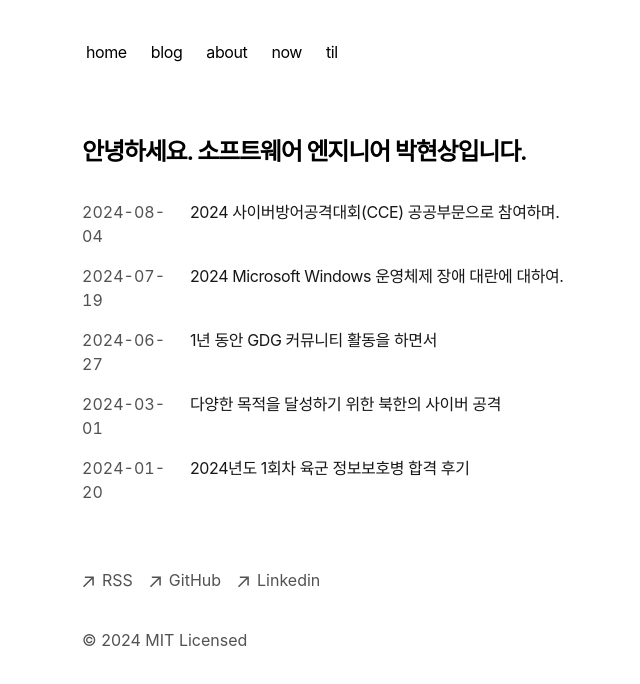
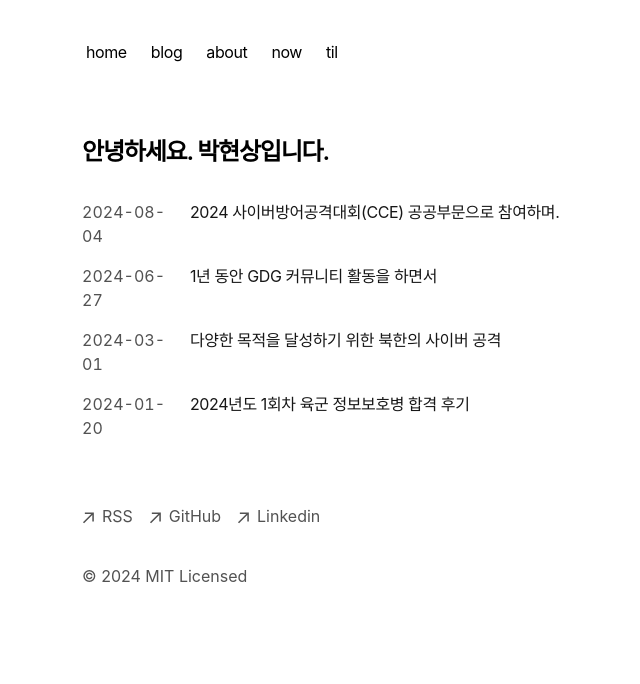
Before and after one commit to Dev-HyunSang/blog, a Next.js app: page / in a window 1280 px wide. Shown: the top 684 px of the page, without its empty margins (270-910 px from the left). Built offline with nearby package versions, Linux system fonts and the light colour scheme.

Commit message:
update my blog

```diff
--- a/app/about/page.tsx
+++ b/app/about/page.tsx
@@ -6,7 +6,7 @@ export const metadata = {
 export default function Page() {
   return (
     <section>
-        <h1 className="mb-8 text-2xl font-semibold">안녕하세요. 소프트웨어 엔지니어 박현상입니다.</h1>
+        <h1 className="mb-8 text-2xl font-semibold">안녕하세요. 박현상입니다.</h1>
         <p className="mb-4">
             {`저는 제가 가지고 있는 기술과 능력을 통해서 다른 사람들을 도와줄 수 있는 사람이 되고 싶습니다.\n좁게는 내 이웃을, 크게는 우리나라를 위해 도움이 될 수 있는 사람이 되고 싶습니다.`}
         </p>
--- a/app/blog/posts/2024-worldwide-microsoft-os-outage.mdx
+++ /dev/null
@@ -1,22 +0,0 @@
----
-title: '2024 Microsoft Windows 운영체제 장애 대란에 대하여.'
-publishedAt: '2024-07-19'
----
-2024.07.19.(금), 갑작스럽게 Microsoft Window OS와 관련된 장애가 발생하여, 세계적으로 많은 문제가 발생하고 있다.
-이번 글에서는 왜 갑작스럽게 문제가 발생하였는지 작성해 보고자 한다.
-
-## 문제 발생
-07.19.(금) 13시 경 크라우드 스트라이크 사의 보안 솔루션과 마이크로소프트 사의 운영체제 윈도우 업데이트 간의 충돌로 인해서 전세계적으로 전산망 마비 및 서비스 장애가 발생하였다.
-
-증상은 Windows 10이 설치된 PC에 블루스크린이 표시된 뒤 임의로 계속해서 재부팅 되는 형태로 나타났다.
-`CSAGENT.SYS` 파일에 문제가 있다는 메시지를 출력하며, 부팅이 되지 않고 있다.
-
-## 원인
-
-크라우드스트라이크 사의 보안 플랫폼인 "팔콘"의 센서 업데이트가 Microsoft Windows와 충돌하면서 문제가 발생하게 되었다.
-
-## 피해
-- 남아프리카공화국 캐피텍 은행의 수많은 고객들이 거래를 하지 못하는 사태를 겪었다.
-    - [Germany's Allianz experiencing major outage; employees can't log on](https://www.xm.com/kr/research/markets/allNews/reuters/germanys-allianz-experiencing-major-outage-employees-cant-log-on-53884307)
-- 독일의 세계적인 금융 서비스 기업인 알리안츠(Allianz AG)의 경우에도 전산망 마비로 인해 직원들이 시스템 로그인을 할 수 없는 사태가 벌어졌다.
-    - [Official Alliaz AG X Account reply](https://x.com/CapitecBankSA/status/1814187038649807237)
--- a/app/now/page.tsx
+++ b/app/now/page.tsx
@@ -23,7 +23,10 @@ export default function Page() {
         <h2 className="mb-4 text-xl font-semibold">다양한 책을 읽고 있습니다.</h2>
         <p>다양한 책들을 읽으면서 개인적인 소양을 기르기 위해서 노력하고 있습니다. 주로 철학과 인문학을 좋아하며 자주 읽고 있습니다.</p>
         <br />
-        <p><b>2024 -</b> 말의 품격(이기주), 슬픔을 공부하는 슬픔(신형철)</p>
+        <p><b>2024 -</b> 말의 품격(이기주), 슬픔을 공부하는 슬픔(신형철), 사랑의 기술(에리히 프롬)</p>
+        <h2 className="mt-3 mb-4 text-xl font-semibold">개인적으로 법학을 공부하고 있습니다.</h2>
+        <p>학부 졸업 이후 로스쿨에 가기 위해서 개인적으로 형법과 민법, 그리고 법학의 기본원리에 대해서 공부하고 있습니다.</p>
+        <p>로스쿨 입학에 필요한 법학적성시험(LEET)를 준비하고 있습니다.</p>
     </section>
   )
 }
--- a/app/page.tsx
+++ b/app/page.tsx
@@ -4,7 +4,7 @@ export default function Page() {
   return (
     <section>
       <h1 className="mb-8 text-2xl font-semibold tracking-tighter">
-        안녕하세요. 소프트웨어 엔지니어 박현상입니다.
+        안녕하세요. 박현상입니다.
       </h1>
       <div className="my-8">
         <BlogPosts />
```
Also changed, not shown: package.json (+5 -2 lines), 1 other file (tests, documents, lock files or other folders).
